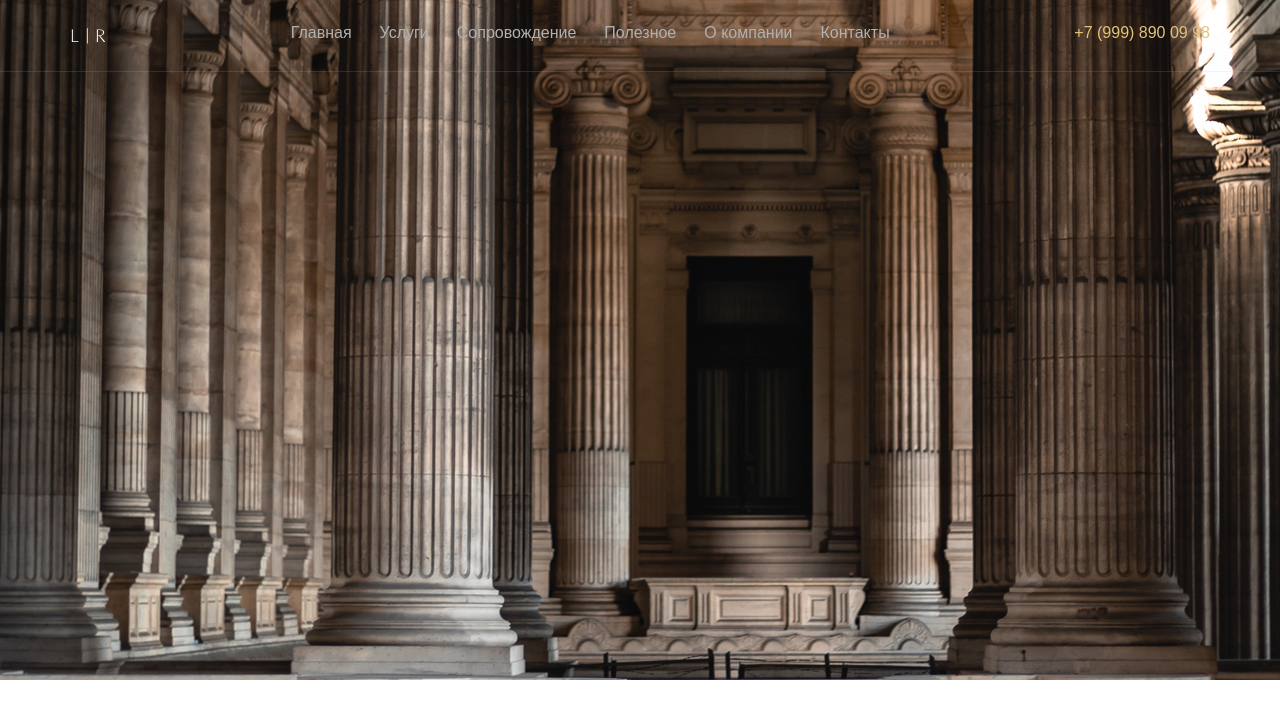
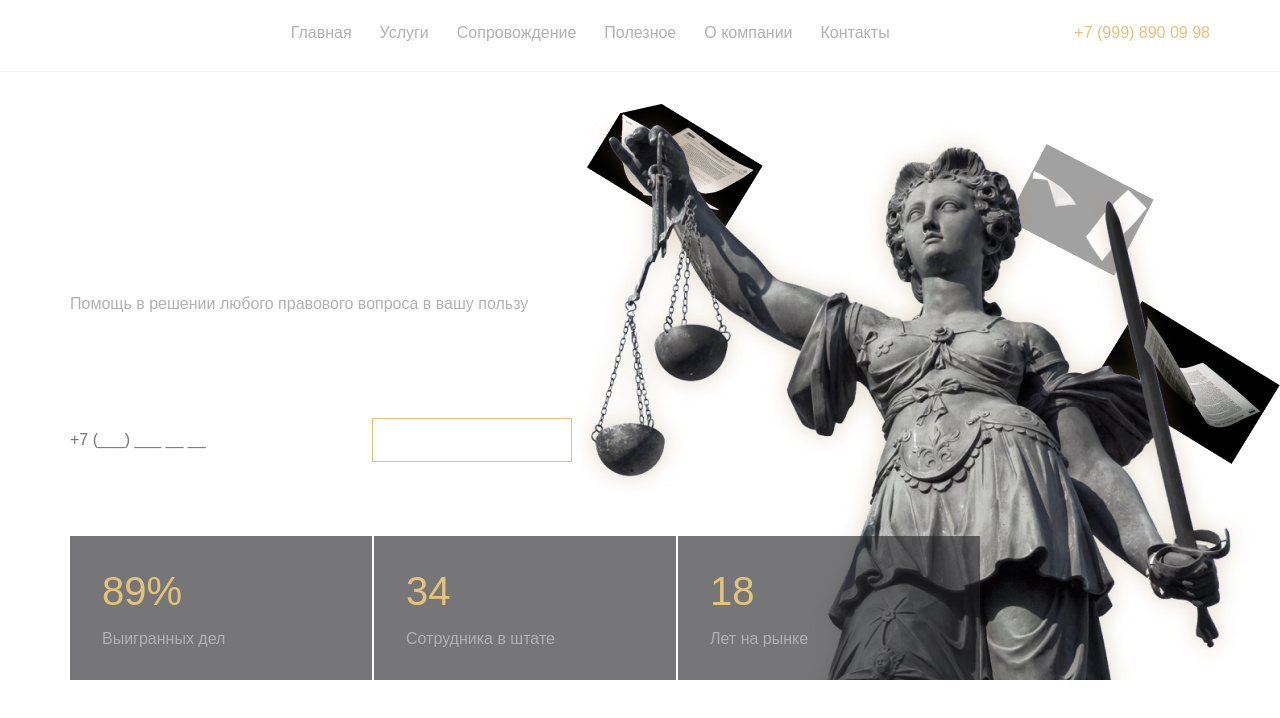
Before and after one commit to katsiarynaYaz/lawyer, a website built with Vite: page index.html in a window 1280 px wide. Built offline with nearby package versions, Linux system fonts and the light colour scheme.

Commit message:
the hero is ready

```diff
--- a/index.html
+++ b/index.html
@@ -9,6 +9,7 @@
   </head>
   <body>
     <div class="container">
+      <main>
         <section class="hero">
           <header>
             <img src="icon.svg" alt="Логотип компании" />
@@ -24,7 +25,49 @@
             </nav>
             <a href="tel:+79998900998" class="phone">+7 (999) 890 09 98</a>
           </header>
+
+          <img src="statue.png" alt="Фото статуи" class="statue" />
+
+          <div class="content-hero">
+            <div class="main-text">
+              <p class="heading">Решим любой правовой вопрос</p>
+              <p class="subtitle">
+                Помощь в решении любого правового вопроса в вашу пользу
+              </p>
+            </div>
+
+            <form class="consultation">
+              <label for="phone">Нужна консультация?</label>
+              <div class="tel_button">
+                <input
+                  type="text"
+                  name="phone"
+                  id="phone"
+                  placeholder="+7 (___) ___ __ __"
+                />
+                <button id="call" name="call" type="button">
+                  Заказать звонок
+                </button>
+              </div>
+            </form>
+
+            <div class="info-block">
+              <div class="info-1">
+                <p><span class="numbers">89%</span></p>
+                <p>Выигранных дел</p>
+              </div>
+              <div class="info-2">
+                <p><span class="numbers">34</span></p>
+                <p>Сотрудника в штате</p>
+              </div>
+              <div class="info-3">
+                <p><span class="numbers">18</span></p>
+                <p>Лет на рынке</p>
+              </div>
+            </div>
+          </div>
         </section>
+      </main>
     </div>
   </body>
 </html>
--- a/src/styles/global.css
+++ b/src/styles/global.css
@@ -7,11 +7,12 @@
 :root {
   font-family: Montserrat, Arial, sans-serif;
   font-weight: 400;
+  --text_white: rgba(255, 255, 255, 1);
+  --text_yellow: rgba(227, 195, 122, 1);
 }
 
 body {
   height: 100vh;
-
 }
 
 .container {
@@ -21,9 +22,13 @@ body {
 }
 
 .hero {
-  background-image: url("/columns.jpg");
+  position: relative;
+
+  background-image: linear-gradient(rgba(35, 34, 40, 0.91)), url("/columns.jpg");
   background-repeat: no-repeat;
+  background-size: cover;
   height: 100%;
+  min-height: 680px;
 }
 
 header {
@@ -46,12 +51,107 @@ header a {
 }
 
 header a:hover {
-  color: rgba(227, 195, 122, 1);
+  color: var(--text_yellow);
   padding-bottom: 28px;
-  border-bottom: 2px solid  rgba(227, 195, 122, 1);
+  border-bottom: 2px solid var(--text_yellow);
+}
+
+.phone {
+  color: var(--text_yellow);
+}
+
+.content-hero {
+  display: flex;
+  flex-direction: column;
+  justify-content: space-between;
+  /* padding-left: 70px;
+  padding-top: 70px; */
+  position: absolute;
+  bottom: 0;
+  left: 70px;
+}
+
+.main-text {
+  width: 650px;
+  margin-bottom: 62px;
+}
+
+.heading {
+  font-size: 56px;
+  text-transform: uppercase;
+  font-weight: 400;
+  color: var(--text_white);
+  margin-bottom: 32px;
 
 }
 
-.phone {
-  color: rgba(227, 195, 122, 1);
+.subtitle {
+  font-size: 16px;
+  font-weight: 300;
+  color: rgba(177, 177, 177, 1);
 }
+
+.consultation {
+  width: 506px;
+  margin-bottom: 74px;
+}
+
+.consultation label {
+  color: var(--text_white);
+  display: block;
+  padding-bottom: 24px;
+  text-transform: uppercase;
+}
+
+#phone {
+  width: 298px;
+  height: 44px;
+  border: 0;
+  gap: 8px;
+}
+
+#call {
+  width: 200px;
+  height: 44px;
+  border: 1px solid var(--text_yellow);
+  background: transparent;
+  text-transform: uppercase;
+  color: var(--text_white);
+}
+
+.info-block {
+  display: flex;
+  gap: 2px;
+  height: 144px;
+  width: 910px;
+}
+
+.info-1,
+.info-2,
+.info-3 {
+  background-color: rgba(35, 34, 40, 0.62);
+  width: 100%;
+  padding-left: 32px;
+  align-content: center;
+}
+
+.numbers {
+  color: var(--text_yellow);
+  display: inline-block;
+  vertical-align: top;
+  font-size: 40px;
+  margin-bottom: 16px;
+  font-weight: 400;
+}
+
+.info-block p {
+  color: rgba(177, 177, 177, 1);
+  font-weight: 300;
+}
+
+.statue {
+  position: absolute;
+  right: 0;
+  bottom: 0;
+  z-index: 0;
+}
```
Also changed, not shown: public/statue.png (added), src/styles/normalize.css. Lines whose indentation alone changed are shown as unchanged.
